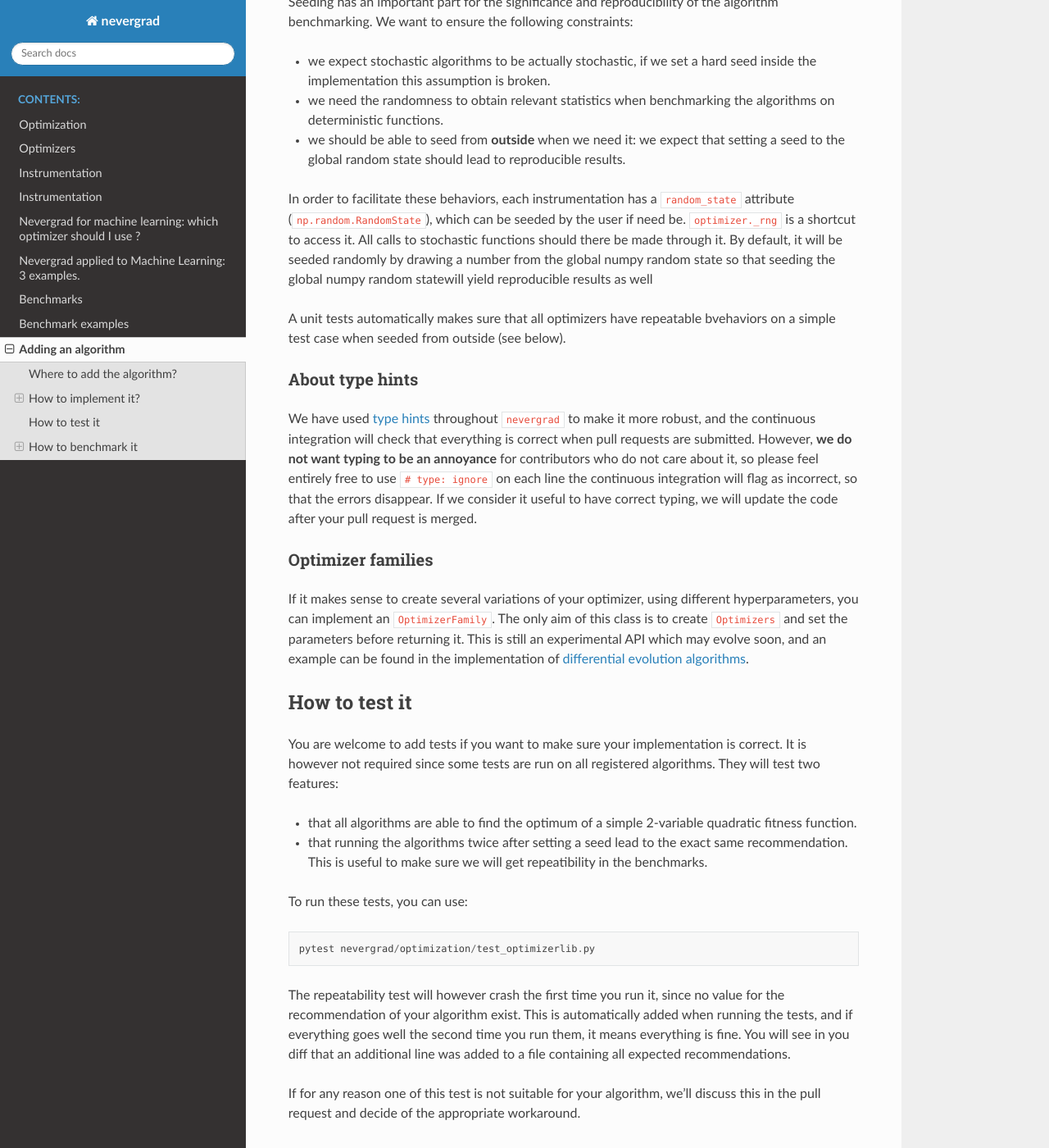
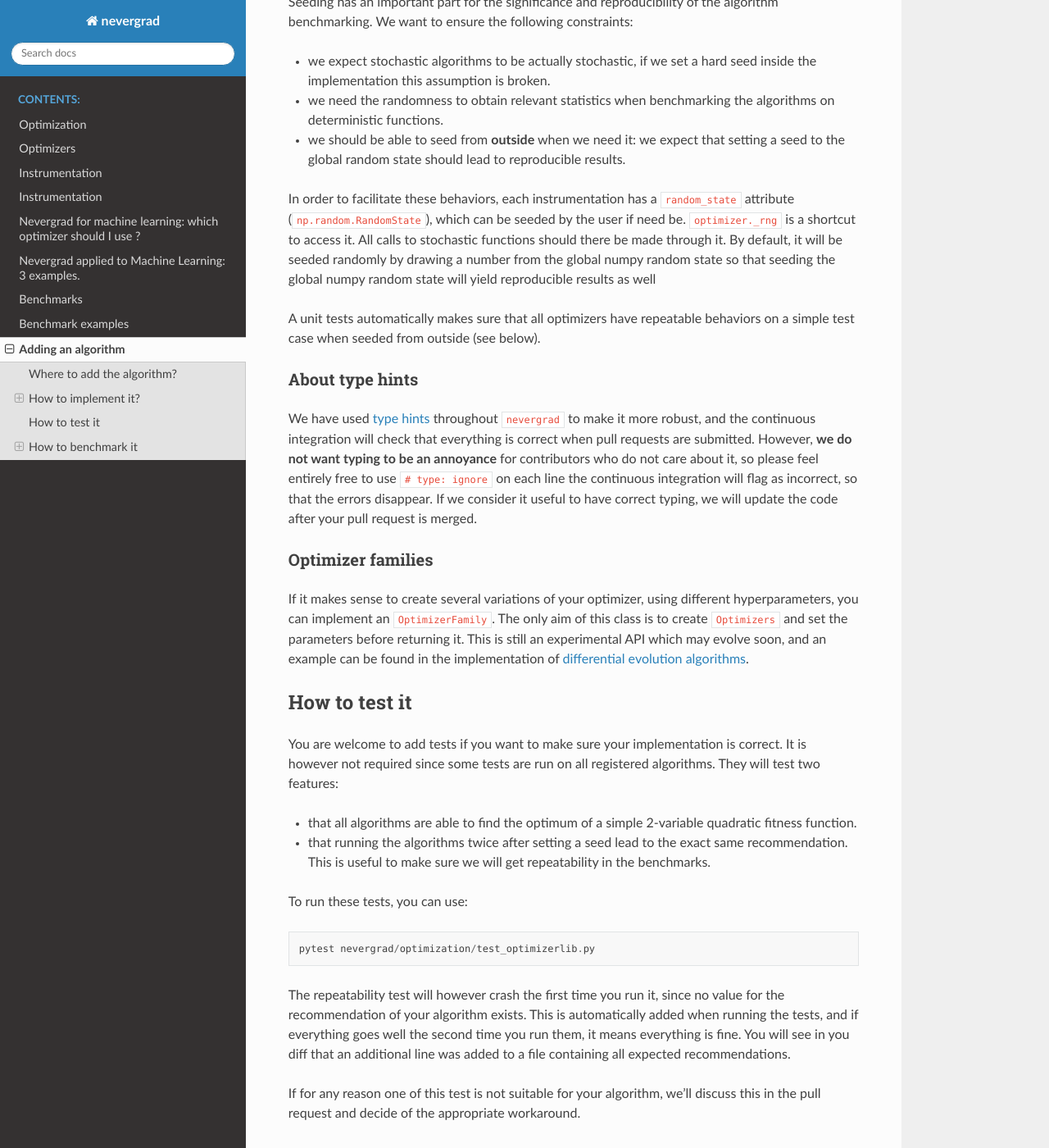
Before and after one commit to facebookresearch/nevergrad, a Sphinx documentation site: the page built from docs/adding_an_algorithm.md, in a window 1280 px wide and 1400 px high, scrolled down 2825 px. Shown: the whole window at 82% size. Built offline with Sphinx 7.4.7 and the Read the Docs theme 2.0.0, drawn with Linux system fonts in a browser that asks for light colours; some of the changed text lies outside the part shown.

Commit message:
Fixing Typo
'implemteted' to 'implemented'
'interate' to 'integrate'
'overriden' to 'overridden'
'initilization' to 'initialization'
'bvehaviors ' to 'behaviors'
'repeatibility' to 'repeatability'
'apprroach' to 'approach'

````diff
--- a/docs/adding_an_algorithm.md
+++ b/docs/adding_an_algorithm.md
@@ -77,9 +77,9 @@
 In order to facilitate these behaviors, each instrumentation has a `random_state` attribute (`np.random.RandomState`), which can be seeded by the
 user if need be. `optimizer._rng` is a shortcut to access it. All calls to stochastic functions should there be made through it.
 By default, it will be seeded randomly by drawing a number from the global numpy random state so
-that seeding the global numpy random statewill yield reproducible results as well
+that seeding the global numpy random state will yield reproducible results as well
 
-A unit tests automatically makes sure that all optimizers have repeatable bvehaviors on a simple test case when seeded from outside (see below).
+A unit tests automatically makes sure that all optimizers have repeatable behaviors  on a simple test case when seeded from outside (see below).
 
 
 ### About type hints
@@ -95,14 +95,14 @@
 
 You are welcome to add tests if you want to make sure your implementation is correct. It is however not required since some tests are run on all registered algorithms. They will test two features:
 - that all algorithms are able to find the optimum of a simple 2-variable quadratic fitness function.
-- that running the algorithms twice after setting a seed lead to the exact same recommendation. This is useful to make sure we will get repeatibility in the benchmarks.
+- that running the algorithms twice after setting a seed lead to the exact same recommendation. This is useful to make sure we will get repeatability in the benchmarks.
 
 To run these tests, you can use:
 ```
 pytest nevergrad/optimization/test_optimizerlib.py
 ```
 
-The repeatability test will however crash the first time you run it, since no value for the recommendation of your algorithm exist. This is automatically added when running the tests, and if everything goes well the second time you run them, it means everything is fine. You will see in you diff that an additional line was added to a file containing all expected recommendations.
+The repeatability test will however crash the first time you run it, since no value for the recommendation of your algorithm exists. This is automatically added when running the tests, and if everything goes well the second time you run them, it means everything is fine. You will see in you diff that an additional line was added to a file containing all expected recommendations.
 
 If for any reason one of this test is not suitable for your algorithm, we'll discuss this in the pull request and decide of the appropriate workaround.
 
````
Also changed, not shown: other parts of docs/adding_an_algorithm.md (+8 -8 lines).
